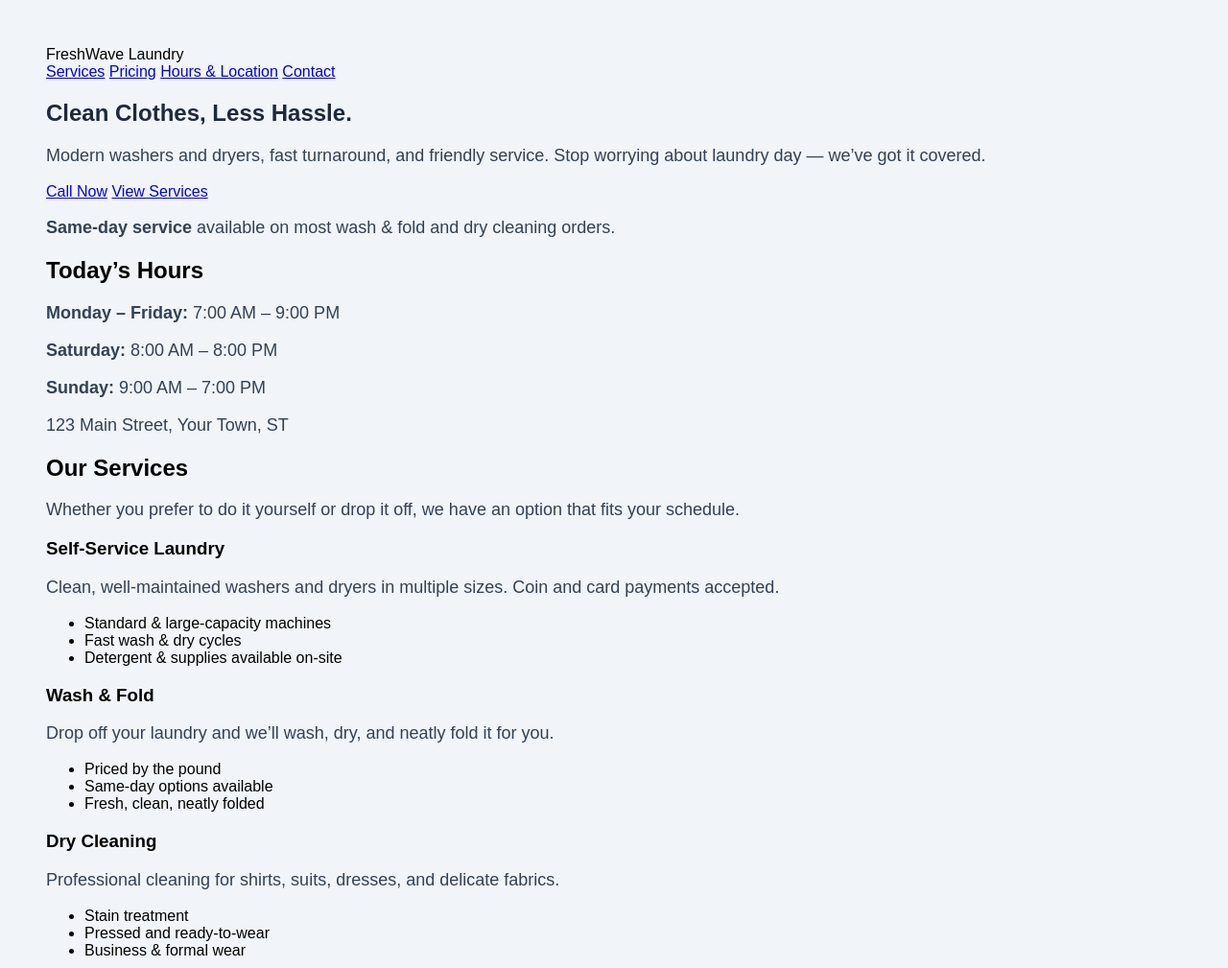
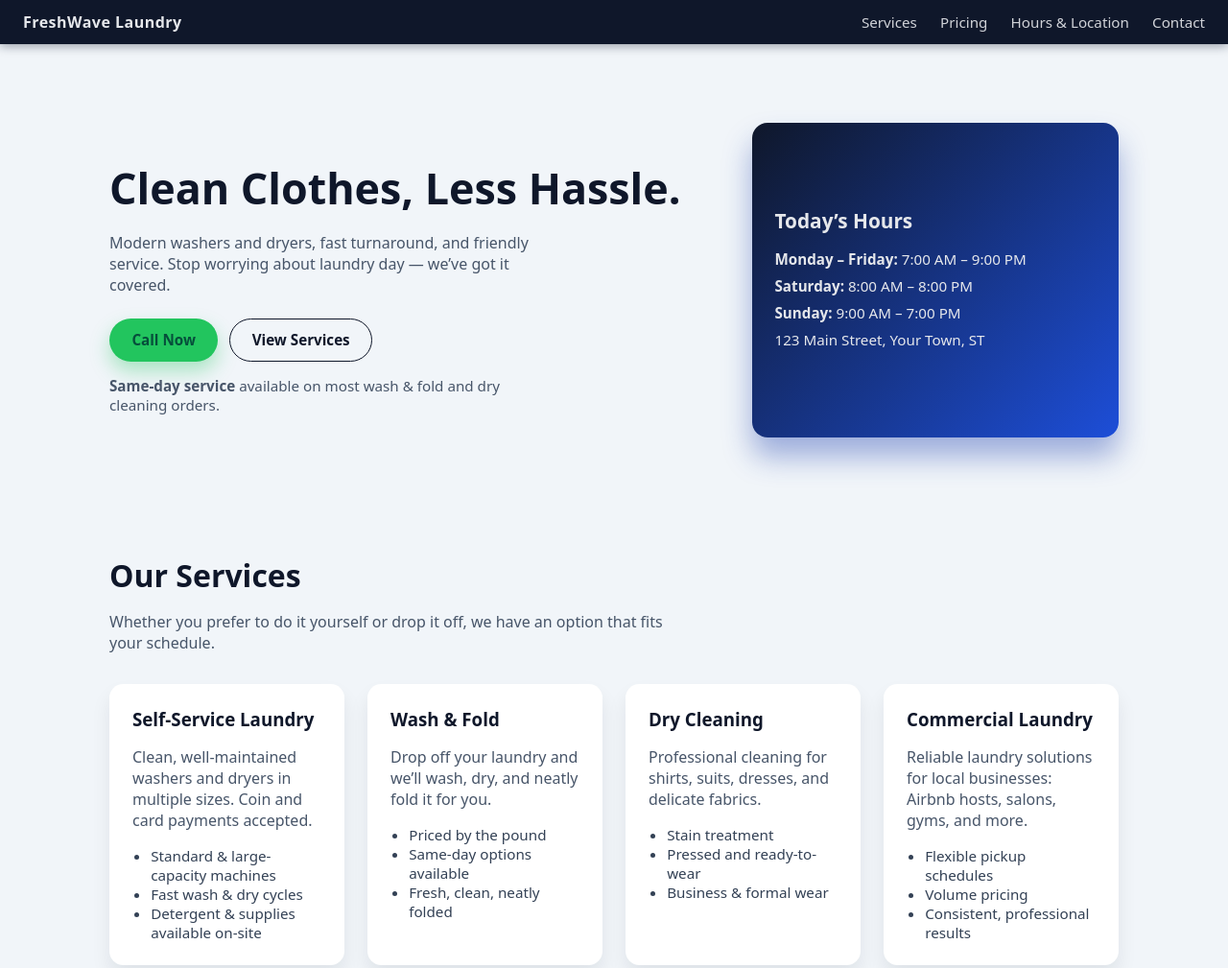
Before and after one commit to BillyTheKid-demo/BillyTheKid-demo.io, a plain HTML site: page index.html in a window 1280 px wide. Shown: the top 1009 px of the page at 96% size. Drawn offline with Linux system fonts and the light colour scheme.

Commit message:
Update style.css
style

```diff
--- a/style.css
+++ b/style.css
@@ -1,14 +1,341 @@
-body {
-  font-family: Arial, sans-serif;
-  background: #f1f5f9;
-  padding: 40px;
+/* ========= BASE STYLES ========= */
+
+*,
+*::before,
+*::after {
+  box-sizing: border-box;
 }
 
-h1 {
-  color: #1e293b;
+body {
+  margin: 0;
+  font-family: system-ui, -apple-system, BlinkMacSystemFont, "Segoe UI",
+    sans-serif;
+  color: #0f172a;
+  background-color: #f1f5f9;
 }
 
-p {
+/* Links */
+a {
+  color: inherit;
+}
+
+/* Layout helpers */
+main {
+  padding-top: 72px; /* leave space for fixed header */
+}
+
+.section {
+  padding: 3rem 1.5rem;
+  max-width: 1100px;
+  margin: 0 auto;
+}
+
+.section h2 {
+  font-size: clamp(1.7rem, 2.5vw, 2rem);
+  margin-bottom: 0.75rem;
+}
+
+.section-intro {
+  max-width: 600px;
+  color: #475569;
+  margin-bottom: 2rem;
+}
+
+.section-alt {
+  background: #e2e8f0;
+}
+
+/* ========= HEADER / NAV ========= */
+
+.top-bar {
+  position: fixed;
+  top: 0;
+  left: 0;
+  right: 0;
+  z-index: 20;
+  display: flex;
+  align-items: center;
+  justify-content: space-between;
+  padding: 0.75rem 1.5rem;
+  background: #0f172a;
+  color: #e5e7eb;
+  box-shadow: 0 2px 10px rgba(15, 23, 42, 0.4);
+}
+
+.logo {
+  font-weight: 700;
+  letter-spacing: 0.03em;
+}
+
+.nav a {
+  margin-left: 1.25rem;
+  text-decoration: none;
+  font-size: 0.95rem;
+  color: #e5e7eb;
+  opacity: 0.9;
+}
+
+.nav a:hover {
+  opacity: 1;
+  text-decoration: underline;
+}
+
+/* ========= HERO SECTION ========= */
+
+.hero {
+  display: grid;
+  grid-template-columns: minmax(0, 2fr) minmax(0, 1.2fr);
+  gap: 2rem;
+  align-items: stretch;
+  padding: 3.5rem 1.5rem 3rem;
+  max-width: 1100px;
+  margin: 0 auto;
+}
+
+.hero-content h1 {
+  font-size: clamp(2.2rem, 3.5vw, 2.8rem);
+  margin-bottom: 1rem;
+  color: #0f172a;
+}
+
+.hero-content p {
+  color: #475569;
+  max-width: 450px;
+  margin-bottom: 1.5rem;
+}
+
+.hero-actions {
+  display: flex;
+  flex-wrap: wrap;
+  gap: 0.75rem;
+  margin-bottom: 0.75rem;
+}
+
+.hero-note {
+  color: #0f766e;
+  font-size: 0.95rem;
+}
+
+/* Hero side card */
+.hero-card {
+  background: linear-gradient(135deg, #0f172a, #1d4ed8);
+  color: #e5e7eb;
+  border-radius: 1rem;
+  padding: 1.75rem 1.5rem;
+  display: flex;
+  flex-direction: column;
+  justify-content: center;
+  box-shadow: 0 20px 30px rgba(30, 64, 175, 0.4);
+}
+
+.hero-card h2 {
+  margin-top: 0;
+  margin-bottom: 0.75rem;
+  font-size: 1.3rem;
+}
+
+.hero-card p {
+  margin: 0.25rem 0;
+  font-size: 0.95rem;
+}
+
+.hero-card-location {
+  margin-top: 1rem;
+  font-weight: 500;
+}
+
+/* ========= BUTTONS ========= */
+
+.btn {
+  display: inline-flex;
+  align-items: center;
+  justify-content: center;
+  padding: 0.7rem 1.4rem;
+  border-radius: 999px;
+  text-decoration: none;
+  font-weight: 600;
+  border: 1px solid transparent;
+  cursor: pointer;
+  transition: transform 0.1s ease, box-shadow 0.1s ease, background 0.1s ease,
+    color 0.1s ease;
+  font-size: 0.95rem;
+}
+
+.btn.primary {
+  background: #22c55e;
+  color: #064e3b;
+  box-shadow: 0 10px 20px rgba(34, 197, 94, 0.35);
+}
+
+.btn.primary:hover {
+  transform: translateY(-1px);
+  box-shadow: 0 14px 26px rgba(34, 197, 94, 0.45);
+}
+
+.btn.ghost {
+  background: transparent;
+  color: #0f172a;
+  border-color: #0f172a;
+}
+
+.btn.ghost:hover {
+  background: #0f172a;
+  color: #f9fafb;
+}
+
+/* ========= GRID / CARDS ========= */
+
+.grid {
+  display: grid;
+  gap: 1.5rem;
+}
+
+.services-grid {
+  grid-template-columns: repeat(auto-fit, minmax(230px, 1fr));
+}
+
+.pricing-grid {
+  grid-template-columns: repeat(auto-fit, minmax(230px, 1fr));
+}
+
+.info-grid {
+  grid-template-columns: repeat(auto-fit, minmax(240px, 1fr));
+  align-items: flex-start;
+}
+
+.features-grid {
+  grid-template-columns: repeat(auto-fit, minmax(200px, 1fr));
+}
+
+.contact-grid {
+  grid-template-columns: minmax(0, 1.1fr) minmax(0, 1.3fr);
+}
+
+/* Card style */
+.card {
+  background: #ffffff;
+  border-radius: 0.9rem;
+  padding: 1.5rem;
+  box-shadow: 0 12px 20px rgba(15, 23, 42, 0.08);
+}
+
+.service-card h3,
+.pricing-card h3 {
+  margin-top: 0;
+  margin-bottom: 0.5rem;
+}
+
+.service-card p,
+.pricing-card p,
+.card p {
+  color: #475569;
+}
+
+.service-card ul,
+.pricing-card ul {
+  margin: 0.5rem 0 0;
+  padding-left: 1.2rem;
   color: #334155;
-  font-size: 18px;
+  font-size: 0.95rem;
 }
+
+.price {
+  font-size: 1.2rem;
+  font-weight: 700;
+  margin-bottom: 0.5rem;
+}
+
+/* ========= FEATURES ========= */
+
+.feature h3 {
+  margin-bottom: 0.25rem;
+}
+
+.feature p {
+  color: #475569;
+}
+
+/* ========= LISTS / TEXT ========= */
+
+.plain-list {
+  list-style: none;
+  margin: 0.5rem 0 0;
+  padding: 0;
+}
+
+.plain-list li {
+  margin: 0.15rem 0;
+}
+
+.small-text {
+  font-size: 0.85rem;
+  color: #64748b;
+  margin-top: 0.5rem;
+}
+
+.pricing-note {
+  margin-top: 1.25rem;
+  color: #64748b;
+}
+
+/* ========= CONTACT FORM ========= */
+
+.contact-form {
+  background: #ffffff;
+  border-radius: 0.9rem;
+  padding: 1.5rem;
+  box-shadow: 0 12px 20px rgba(15, 23, 42, 0.08);
+  display: grid;
+  gap: 0.75rem;
+}
+
+.contact-form label {
+  display: grid;
+  gap: 0.25rem;
+  font-size: 0.9rem;
+  color: #0f172a;
+}
+
+.contact-form input,
+.contact-form textarea {
+  border-radius: 0.5rem;
+  border: 1px solid #cbd5f5;
+  padding: 0.55rem 0.6rem;
+  font: inherit;
+  resize: vertical;
+}
+
+.contact-form input:focus,
+.contact-form textarea:focus {
+  outline: 2px solid #2563eb;
+  outline-offset: 1px;
+  border-color: #2563eb;
+}
+
+/* ========= FOOTER ========= */
+
+.footer {
+  border-top: 1px solid #cbd5f5;
+  text-align: center;
+  padding: 1.5rem 1rem 2rem;
+  font-size: 0.85rem;
+  color: #64748b;
+  margin-top: 2rem;
+}
+
+/* ========= RESPONSIVE ========= */
+
+@media (max-width: 800px) {
+  .hero {
+    grid-template-columns: 1fr;
+    padding-top: 4.5rem;
+  }
+
+  .nav {
+    display: none; /* keep it simple for now on mobile */
+  }
+
+  .contact-grid {
+    grid-template-columns: 1fr;
+  }
+}
```
